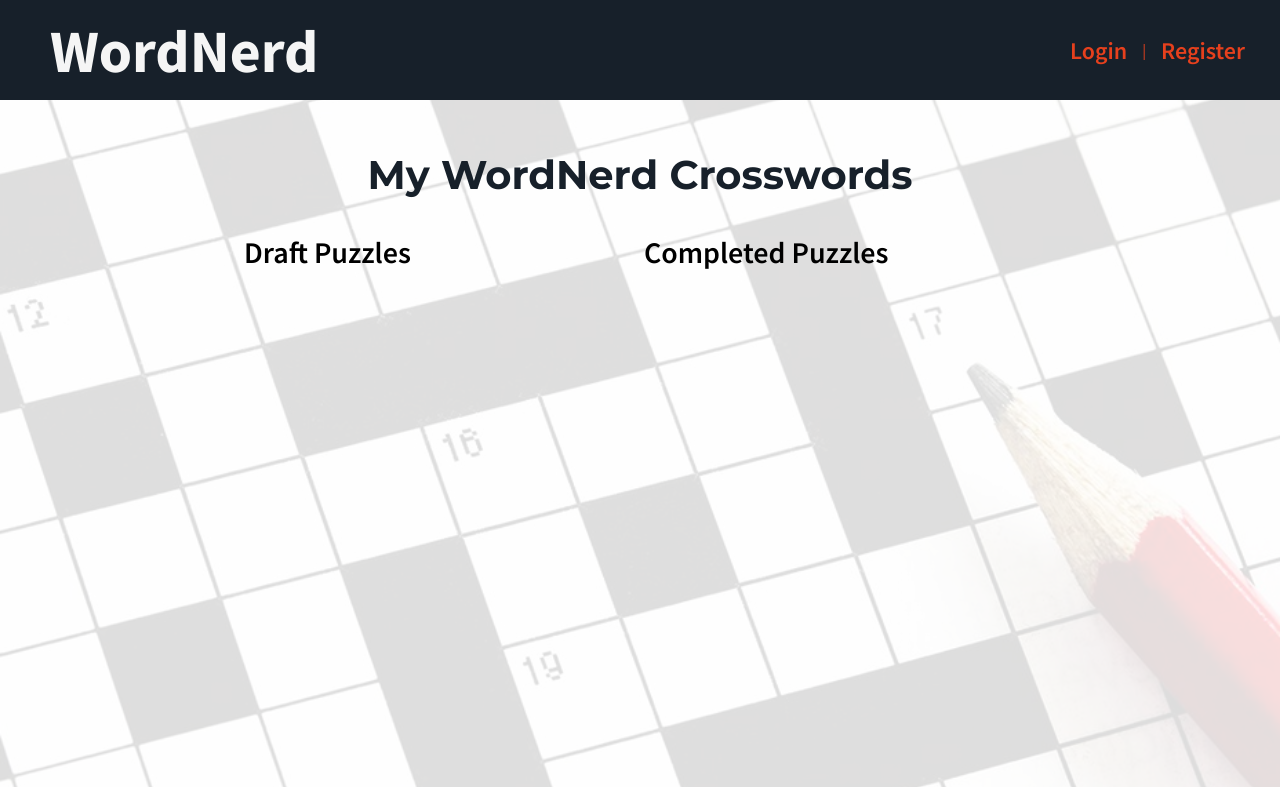
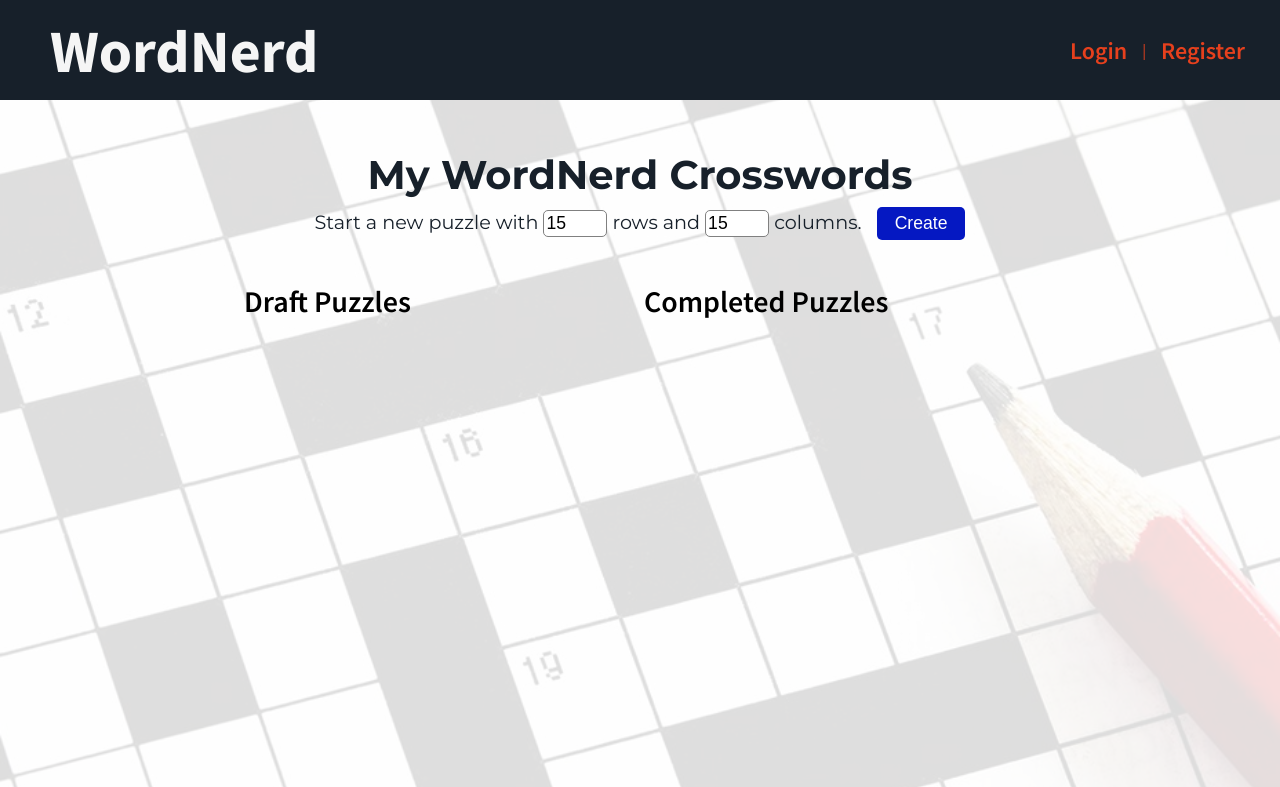
Before and after one commit to Crossword-Editor/crossword-editor, a Django app: template templates/editor/user_home.html in a window 1280 px wide. Shown: the top 787 px of the page. Run offline with Django 3.2, Linux system fonts and the light colour scheme; the template is opened without the code that fills it, so the values that code supplies are empty; parts of the project's set-up code (start-up, migrations or seed data) failed here and were passed over.

Commit message:
User_home style update. Show title if exists

```diff
--- a/editor/views.py
+++ b/editor/views.py
@@ -68,6 +68,7 @@ def new(request):
 
 def createEmptyGrid(rowN, colN):
     puzzle = {"size": {"rowN": rowN, "colN": colN}}
+    puzzle["title"] = "untitled"
     puzzle["grid"] = ['' for i in range(rowN*colN)]
     puzzle["clues"] = {"across": {}, "down": {}}
     puzzle["clues"]["down"] = {f'{i+1}': '' for i in range(colN)}
--- a/static/css/styles.css
+++ b/static/css/styles.css
@@ -1,5 +1,8 @@
 :root {
   --active-black-color: #645500;
+  --home-page-link-color: #0518c2;
+  --home-page-link-color-hover: #879ff1;
+
 }
 
 * {
@@ -237,11 +232,16 @@ ________________________________________________ */
 ________________________________________________ */
 
 #new-puzzle-form {
-  font-size: 20px;
+  font-size: 1.2rem;
+  margin: 0.5rem;
 }
 
 #new-puzzle-form input {
-  font-size: 16px;
+  font-size: 1.1rem;
+  padding: 2px;
+  border: 0.5px solid gray;
+  border-radius: 5px;
+  width: 4rem;
 }
 
 #new-puzzle-form label:last-of-type {
@@ -440,9 +440,12 @@ ________________________________________________ */
   background-color: rgb(224, 240, 255);
 }
 
+/* ----------- Buttons ------------------ */
+
 .btn {
   border: none;
   border-radius: 5px;
+  color: white;
   padding: 6px 18px;
   text-align: center;
   text-decoration: none;
@@ -452,17 +455,19 @@ ________________________________________________ */
 }
 
 #create-btn {
-  color: black;
+  background-color: var(--home-page-link-color);
+}
+
+#create-btn:hover {
+  background-color: var(--home-page-link-color-hover)
 }
 
 .save-btn {
   background-color: rgb(46, 116, 49);
-  color: whitesmoke;
 }
 
 #delete-btn {
   background-color: rgb(165, 0, 0);
-  color: whitesmoke;
 }
 
 .save-btn:hover {
--- a/templates/base.html
+++ b/templates/base.html
@@ -27,17 +27,6 @@
         |
         <a href="{% url 'registration_register' %}">Register</a>
         {% else %}
-
-        <form id="new-puzzle-form" method="POST">
-          Start a new puzzle with <input type="number" id="rowN" name="rowN" min="1" max="30" style="display: inline;"
-            class="inp" value="15">
-          <label for="rowN">rows</label>
-          and <input type="number" id="colN" name="colN" min="1" max="30" style="display: inline;" class="inp" value="15">
-          <label for="colN">columns.</label>
-          <button type="submit" id="create-btn" class='btn'>Create</button>
-        </form>
-
-
         <a href="{% url 'auth_logout' %}">Logout </a>
         {% endif %}
       </ul>
@@ -52,24 +41,6 @@
 
 </body>
 
-<script>
-  document.querySelector('#new-puzzle-form').addEventListener('submit', (event) => {
-    event.preventDefault()
-    const rowN = document.querySelector('#rowN').value
-    const colN = document.querySelector('#colN').value
-    return fetch(`/new/`, {
-      method: 'POST',
-      headers: {
-        'Content-type': 'application/json'
-      },
-      body: JSON.stringify({ rowN, colN })
-    })
-      .then(resp => resp.json())
-      .then(data => {
-        console.log(data.pk)
-        window.location.href = `/edit/${data.pk}`
-      })
-  })
-</script>
+
 
 </html>
--- a/templates/editor/user_home.html
+++ b/templates/editor/user_home.html
@@ -7,6 +7,15 @@
 <div class="user-homepage">
   <div class="user-text">
     <h1>My <strong>WordNerd</strong> Crosswords</h1>
+
+    <form id="new-puzzle-form" method="POST">
+      Start a new puzzle with <input type="number" id="rowN" name="rowN" min="1" max="30" style="display: inline;"
+        class="inp" value="15">
+      <label for="rowN">rows</label>
+      and <input type="number" id="colN" name="colN" min="1" max="30" style="display: inline;" class="inp" value="15">
+      <label for="colN">columns.</label>
+      <button type="submit" id="create-btn" class='btn'>Create</button>
+    </form>
   </div>
 
   <div class="flex-box">
@@ -16,7 +25,13 @@
       <div>
         <a href="{% url 'edit' puzzle.pk %}">
           <div class="display-title">
-            <p class="puzzle-title-display">My puzzle started at: {{puzzle.created_at}}</p>
+            <p class="puzzle-title-display">
+              {% if puzzle.data.title %}
+              {{ puzzle.data.title }}
+              {% else %}
+              My Puzzle
+              {% endif %}
+              started at: {{puzzle.created_at}}</p>
           </div>
         </a>
       </div>
@@ -28,9 +43,16 @@
       {% for puzzle in completes %}
       <div>
         <a href="">
-          <div class="display-title">
-            <p class="puzzle-title-display">My puzzle started at: {{puzzle.created_at}}</p>
-          </div>
+
+            <p class="puzzle-title-display">
+              {% if puzzle.data.title %}
+              {{ puzzle.data.title }}
+              {% else %}
+              My Puzzle
+              {% endif %}
+              started at: {{puzzle.created_at}}
+            </p>
+
         </a>
       </div>
       {% endfor %}
@@ -39,4 +61,24 @@
 
 </div>
 
+<script>
+  document.querySelector('#new-puzzle-form').addEventListener('submit', (event) => {
+    event.preventDefault()
+    const rowN = document.querySelector('#rowN').value
+    const colN = document.querySelector('#colN').value
+    return fetch(`/new/`, {
+      method: 'POST',
+      headers: {
+        'Content-type': 'application/json'
+      },
+      body: JSON.stringify({ rowN, colN })
+    })
+      .then(resp => resp.json())
+      .then(data => {
+        console.log(data.pk)
+        window.location.href = `/edit/${data.pk}`
+      })
+  })
+</script>
+
 {% endblock content %}
```
Also changed, not shown: other parts of static/css/styles.css (+15 -24 lines).
